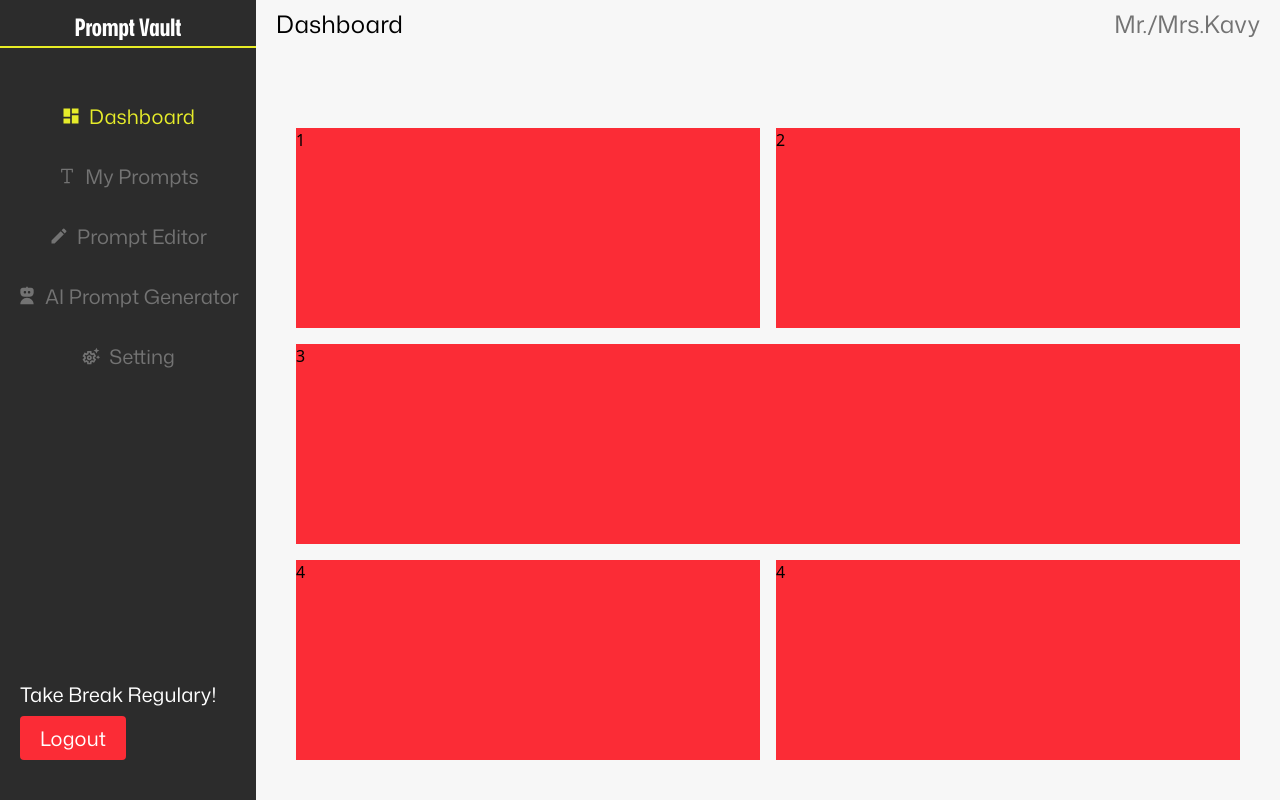
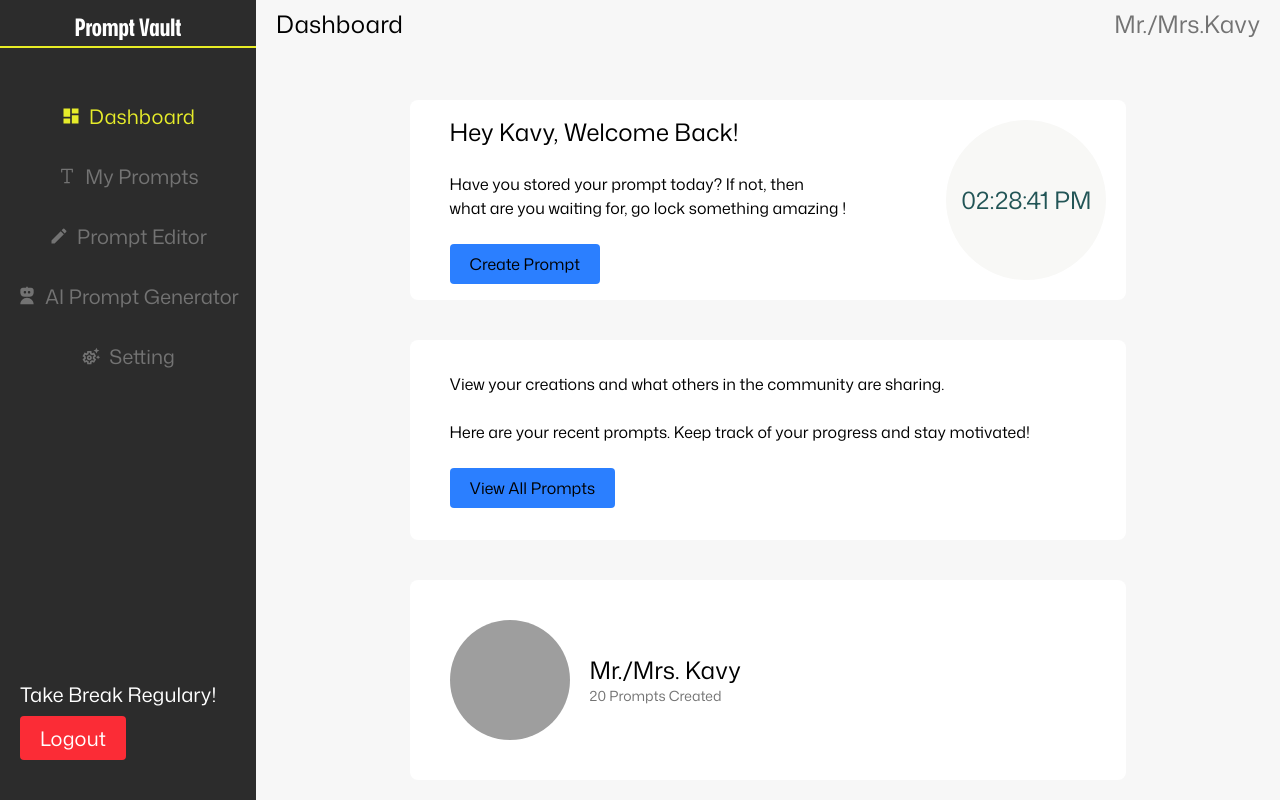
Before and after one commit to Kavyparmar1/promptvault, a React (Vite) app in the folder client/: page /dashboard in a window 1280 px wide. Built offline with nearby package versions, Linux system fonts and the light colour scheme; grey boxes are pictures that could not be loaded.

Commit message:
dashboard done

```diff
--- a/client/package.json
+++ b/client/package.json
@@ -10,10 +10,11 @@
     "preview": "vite preview"
   },
   "dependencies": {
+    "@coreui/coreui": "^5.4.3",
+    "@coreui/react": "^5.9.1",
     "@tailwindcss/vite": "^4.1.16",
     "axios": "^1.13.1",
     "react": "^19.1.1",
-
     "react-dom": "^19.1.1",
     "react-icons": "^5.5.0",
     "react-router-dom": "^7.9.5",
--- a/client/src/components/Dashhero.jsx
+++ b/client/src/components/Dashhero.jsx
@@ -1,20 +1,49 @@
-import React from 'react'
+import React, { useEffect, useState } from 'react'
 
 const Dashhero = () => {
+   const [day, setDay] = useState(new Date())
+useEffect(()=>{
+  let timer = setInterval(()=>{
+    setDay(new Date())
+  }, 1000)
+  return ()=>clearInterval(timer)
+
+},[])
+
+
+
   return (
     <>
-           <div className='h-20 w-full  flex mt-2 px-5 justify-between'>
+           <div className='h-20  w-full  flex mt-2 px-5 justify-between'>
                    <div><h1 className='text-2xl font-[dashFont]'>Dashboard</h1></div>
                    <div><h1 className='text-2xl text-[#737373] font-[dashFont]'>Mr./Mrs.Kavy</h1></div>
            </div>
-       <div className='flex items-center mt-10 px-10 justify-center  grid grid-cols-2 gap-4'>
-          <div className='h-50 w-[100%]  bg-red-500'>1</div>
-          <div className='h-50 w-[100%] bg-red-500'>2</div>
-          <div className='h-50 w-[100%] col-span-2 bg-red-500'>3</div>
-          <div className='h-50 w-[100%] bg-red-500'>4</div>
-          <div className='h-50 w-[100%] bg-red-500'>4</div>
-
-       </div>
+         <div className='flex  flex-col gap-10 justify-center items-center  mt-3   '>
+            <div className='h-50 w-[70%] relative bg-[#FFFFFF] font-[dashFont] text-l flex items-start px-10 justify-center flex-col rounded-lg '>
+              <h1 className='text-2xl font-[dashFont] text-[] '>Hey Kavy, Welcome Back!</h1>
+              <br />
+              <h1>Have you stored your prompt today? If not, then <br />
+              what are you waiting for, go lock something amazing !</h1>
+              <br />
+              <button className='px-5 py-2 rounded bg-blue-500'>Create Prompt</button>
+                <div className='absolute bottom-0 right-0 top-1/2 -translate-y-1/2 w-40 h-40 bg-[#F8F8F6] mr-5 rounded-full flex items-center justify-center'>
+                 <span className='text-2xl flex items-center justify-center text-[#225556]  font-[dashFont] '>{day.toLocaleTimeString('en-US', { hour: '2-digit', minute: '2-digit', second: '2-digit' })}</span>
+                </div>
+            </div>
+            <div className='h-50 w-[70%] relative bg-[#FFFFFF] font-[dashFont] text-l flex items-start px-10 justify-center flex-col rounded-lg '>
+               <h1>View your creations and what others in the community are sharing.</h1>
+               <br />
+               <h1>Here are your recent prompts. Keep track of your progress and stay motivated!</h1>
+               <br />
+               <button className='px-5 py-2 rounded bg-blue-500'>View All Prompts</button>
+            </div>
+            <div  className='h-50 w-[70%] relative bg-[#FFFFFF] font-[dashFont] text-l flex  items-center px-10 justify-start rounded-lg '>
+              <div className='h-30 w-30 rounded-full '>
+                <img className='w-full h-full object-cover rounded-full' src='https://api.dicebear.com/7.x/identicon/svg' alt='avatar' />
+                 </div>
+                   <div className='flex flex-col items-start justify-start ml-5 ' ><h1 className='text-2xl font-[dashFont]'>Mr./Mrs. Kavy</h1><h1 className='text-sm text-[#737373] font-[dashFont]'>20 Prompts Created</h1></div>
+            </div>
+         </div>
     </>
   )
 }
--- a/client/src/components/Dashnav.jsx
+++ b/client/src/components/Dashnav.jsx
@@ -11,7 +11,7 @@
   const Dash = () => {
     return (
       <>
-        <div className='h-screen relative w-[20%] bg-[#2C2C2C] flex items-center justify-start flex-col text-[#7A7A7A] gap-5  '>
+        <div className='h-screen fixed bottom-0 w-[20%] bg-[#2C2C2C] flex items-center justify-start flex-col text-[#7A7A7A] gap-5  '>
               <div className='text-white font-[dashFont2] mt-2 h-10 w-full border-b-2 border-[#E8ED25] flex  items-center justify-center text-2xl'><h1>Prompt Vault</h1></div>
               <div className=' mt-7 text-white font-[dashFont] h-10 w-full  flex items-center justify-center text-2xl'>
                   <NavLink to='/dashboard' className={({isActive})=>`${isActive?'text-[#E6EC2A]':'text-[#737373]'} font-[DashFont] text-xl flex items-center gap-2`}> <MdDashboard />Dashboard</NavLink>
--- a/client/src/pages/Dashboard.jsx
+++ b/client/src/pages/Dashboard.jsx
@@ -3,7 +3,7 @@ import Dashhero from '../components/Dashhero'
 
 const Dashboard = () => {
   return (
-    <div className='h-screen w-[80%]    bg-[#F7F7F7]'>
+    <div className='h-screen w-[80%] ml-[20%]     bg-[#F7F7F7]'>
         <Dashhero />
     </div>
   )
--- a/client/src/pages/Promptme.jsx
+++ b/client/src/pages/Promptme.jsx
@@ -2,7 +2,9 @@ import React from 'react'
 
 const Promptme = () => {
   return (
-    <div>Promptme</div>
+    <div className='h-screen w-[80%] ml-[20%]     bg-[#F7F7F7]'>
+        <h1>Promptme</h1>
+    </div>
   )
 }
 
```
Also changed, not shown: 1 other file (tests, documents, lock files or other folders).
